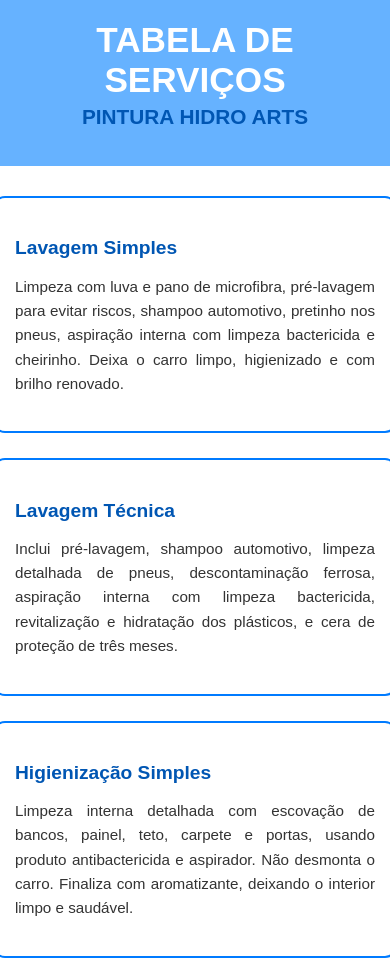
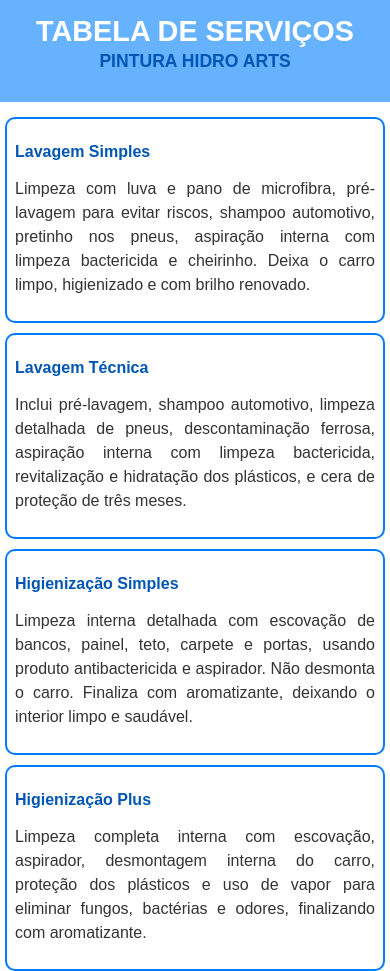
Before and after one commit to LannaLorrane/TabelaDeServicos, a plain HTML site: page index.html in a window 390 px wide. Shown: the top 971 px of the page. Drawn offline with Linux system fonts and the light colour scheme.

Commit message:
Atualizar o index.html

```diff
--- a/index.html
+++ b/index.html
@@ -15,72 +15,80 @@
     }
 
     header {
-      background-color: #66b2ff; /* azul claro */
-      padding: 20px;
+      background-color: #66b2ff;
+      padding: 15px;
       text-align: center;
     }
 
     header h1 {
       color: #ffffff;
-      font-size: 2.2em;
+      font-size: 1.8em;
       margin: 0;
     }
 
     header h2 {
-      color: #0056b3; /* azul médio/forte */
-      font-size: 1.3em;
-      font-weight: 700; /* negrito */
-      margin-top: 5px;
+      color: #0056b3;
+      font-size: 1.1em;
+      font-weight: 700;
+      margin-top: 3px;
     }
 
     .container {
       display: flex;
       flex-direction: column;
       align-items: center;
-      padding: 30px 15px;
-      max-width: 900px;
+      padding: 15px 5px;
+      max-width: 100%;
       margin: auto;
     }
 
     .servico {
       background-color: #fff;
-      border: 2px solid #007bff; /* borda azul mais grossa */
-      border-radius: 12px;
-      padding: 20px;
-      margin-bottom: 25px;
+      border: 2px solid #007bff;
+      border-radius: 10px;
+      padding: 10px;
+      margin-bottom: 10px;
       width: 100%;
+      box-sizing: border-box;
       transition: transform 0.2s ease, box-shadow 0.2s ease;
     }
 
     .servico:hover {
-      transform: translateY(-4px);
-      box-shadow: 4px 5px 5px rgba(86, 154, 223, 0.822); /* sombra azul no hover */
+      transform: translateY(-3px);
+      box-shadow: 3px 3px 5px rgba(86, 154, 223, 0.8);
     }
 
     .servico h3 {
       color: #0056b3;
-      font-size: 1.2em;
-      margin-bottom: 8px;
+      font-size: 1.05em;
+      margin-bottom: 4px;
     }
 
     .servico p, .servico ul {
-      font-size: 0.95em;
+      font-size: 1.1em; /* maior para leitura confortável */
       line-height: 1.6;
       color: #333;
       text-align: justify;
     }
 
     .servico ul {
-      padding-left: 20px;
+      padding-left: 15px;
+    }
+
+    .observacao {
+      text-align: center;
+      margin: 15px 0;
+      font-size: 0.9em;
+      color: #555;
     }
 
     footer {
       text-align: center;
       background-color: #66b2ff;
       color: white;
-      padding: 15px;
-      margin-top: 30px;
-      font-size: 0.95em;
+      padding: 12px;
+      margin-top: 20px;
+      font-size: 0.9em;
     }
 
     footer a {
@@ -92,6 +100,20 @@
     footer a:hover {
       text-decoration: underline;
     }
+
+    /* Responsividade extra para telas pequenas */
+    @media (max-width: 500px) {
+      .servico {
+        padding: 8px;
+      }
+      .servico h3 {
+        font-size: 1em;
+      }
+      .servico p, .servico ul {
+        font-size: 1em; /* maior no celular também */
+        line-height: 1.5;
+      }
+    }
   </style>
 </head>
 <body>
@@ -102,32 +124,27 @@
   </header>
 
   <div class="container">
-    <!-- Blocos de serviços -->
+    <!-- Blocos de serviços (29) -->
     <div class="servico">
       <h3>Lavagem Simples</h3>
       <p>Limpeza com luva e pano de microfibra, pré-lavagem para evitar riscos, shampoo automotivo, pretinho nos pneus, aspiração interna com limpeza bactericida e cheirinho. Deixa o carro limpo, higienizado e com brilho renovado.</p>
     </div>
-
     <div class="servico">
       <h3>Lavagem Técnica</h3>
       <p>Inclui pré-lavagem, shampoo automotivo, limpeza detalhada de pneus, descontaminação ferrosa, aspiração interna com limpeza bactericida, revitalização e hidratação dos plásticos, e cera de proteção de três meses.</p>
     </div>
-
     <div class="servico">
       <h3>Higienização Simples</h3>
       <p>Limpeza interna detalhada com escovação de bancos, painel, teto, carpete e portas, usando produto antibactericida e aspirador. Não desmonta o carro. Finaliza com aromatizante, deixando o interior limpo e saudável.</p>
     </div>
-
     <div class="servico">
       <h3>Higienização Plus</h3>
       <p>Limpeza completa interna com escovação, aspirador, desmontagem interna do carro, proteção dos plásticos e uso de vapor para eliminar fungos, bactérias e odores, finalizando com aromatizante.</p>
     </div>
-
     <div class="servico">
       <h3>Higienização de Motor</h3>
       <p>Limpeza detalhada do motor com aplicação de verniz de proteção.</p>
     </div>
-
     <div class="servico">
       <h3>Higienização Interna do Carro, Parte por Parte</h3>
       <ul>
@@ -137,120 +154,101 @@
         <li><strong>Bancos:</strong> motorista e passageiros</li>
       </ul>
     </div>
-
     <div class="servico">
       <h3>Higienização de Rodas</h3>
       <p>Limpeza detalhada das rodas, removendo sujeira e resíduos acumulados.</p>
     </div>
-
     <div class="servico">
       <h3>Pretinho</h3>
       <p>Aplicação de pretinho nos pneus, com remoção de graxa ou lama pesada quando necessário, proporcionando acabamento limpo e visual renovado.</p>
     </div>
-
     <div class="servico">
       <h3>Micro Pintura</h3>
       <p>Retoque pontual de pintura em pequenas áreas, ideal para eliminar riscos leves ou manchas sem precisar repintar a peça inteira, preservando o acabamento original.</p>
     </div>
-
     <div class="servico">
       <h3>Pintura Completa Carro + Polimento</h3>
       <p>Serviço completo de pintura de carro, portas, para-lamas, para-choques, capô, teto, porta-malas e peças internas, incluindo polimento para uniformidade e acabamento de alta qualidade.</p>
     </div>
-
     <div class="servico">
       <h3>Restauração de Plástico</h3>
       <p>Limpeza e descontaminação de plásticos internos e externos, aplicação de produto restaurador e vitrificação, garantindo proteção e renovação por um ano.</p>
     </div>
-
     <div class="servico">
       <h3>Restauração de Vidros</h3>
       <p>Limpeza completa de todos os vidros com descontaminador de chuva ácida, proteção e acabamento interno e externo.</p>
     </div>
-
     <div class="servico">
       <h3>Pintura de Rodas (Caminhão, Carretas)</h3>
       <p>Pintura completa ou parcial das rodas, incluindo aro, cubo e personalizações, podendo restaurar o padrão original ou aplicar cores personalizadas, garantindo acabamento uniforme, proteção e aparência profissional.</p>
     </div>
-
     <div class="servico">
       <h3>Vitrificação de Farol</h3>
       <p>Polimento da lente e aplicação de proteção vitrificante, garantindo durabilidade e proteção de um ano.</p>
     </div>
-
     <div class="servico">
       <h3>Restauração de Farol</h3>
       <p>Lixamento progressivo da lente, isolamento e aplicação de proteção vitrificante, com garantia de um ano.</p>
     </div>
-
     <div class="servico">
       <h3>Restauração de Farol com Polimento</h3>
       <p>Lixamento progressivo e polimento do farol, isolamento e aplicação de polímero, com três anos de proteção.</p>
     </div>
-
     <div class="servico">
       <h3>Polimento de Rapatema (Casca de Laranja)</h3>
       <p>Lixamento progressivo, polimento técnico de todas as chapas, isolamento das borrachas e aplicação de selante com proteção de um ano, lavagem simples incluída.</p>
     </div>
-
     <div class="servico">
       <h3>Polimento Tanques</h3>
       <p>Polimento completo de tanques usando máquina e, quando necessário, Bombril, garantindo superfícies limpas e uniformes. Também é possível aplicar pintura de cinta no tanque.</p>
     </div>
-
     <div class="servico">
       <h3>Polimento Espelhado Fora do Lugar</h3>
       <p>Tratamento de desgaste do alumínio com máquina, realizado fora da posição original do tanque, proporcionando acabamento espelhado e superfície uniforme.</p>
     </div>
-
     <div class="servico">
       <h3>Polimento Espelhado no Lugar</h3>
       <p>Desgaste do alumínio tratado com máquina, mantendo o tanque no local, ideal para recuperação de brilho sem remoção da peça.</p>
     </div>
-
     <div class="servico">
       <h3>Polimento Caminhão</h3>
       <p>Acabamento de superfícies de caminhões, incluindo lixamento quando necessário, aplicação de cera e polimento de áreas foscas, garantindo brilho uniforme e renovação da pintura.</p>
     </div>
-
     <div class="servico">
       <h3>Polimento Alumínio</h3>
       <p>Polimento detalhado de suportes de alumínio, tampas de mala e descarga, usando máquina, lixamento ou Bombril conforme a necessidade, garantindo acabamento liso e brilho uniforme.</p>
     </div>
-
     <div class="servico">
       <h3>Polimento Rodas Alumínio</h3>
       <p>Polimento das rodas com máquina, à mão ou usando Bombril e lixa, incluindo restauração da roda espelhada, proporcionando brilho, proteção e aparência renovada.</p>
     </div>
-
     <div class="servico">
       <h3>Polimento Carreta</h3>
       <p>Polimento completo de carretas, cobrindo tetos altos e baixos, bicudas e novas superfícies. Inclui lixamento quando necessário e aplicação de cera, garantindo brilho uniforme e renovação da pintura.</p>
     </div>
-
     <div class="servico">
       <h3>Polimento Comercial One Step</h3>
       <p>Lavagem, descontaminação com clay bar, polimento de uma etapa que remove 50% dos riscos, e aplicação de hidrorepelente com proteção de seis meses.</p>
     </div>
-
     <div class="servico">
       <h3>Polimento Comercial Silitização</h3>
       <p>Lavagem, descontaminação com clay bar, polimento de uma etapa removendo 50% dos riscos, proteção com hidrorepelente de um ano e isolamento das borrachas.</p>
     </div>
-
     <div class="servico">
       <h3>Polimento Técnico e Vitrificação</h3>
       <p>Lavagem simples, descontaminação, polimento em três etapas removendo 100% dos riscos, lixamento para arranhões profundos, isolamento de borrachas e vidros, e vitrificação com proteção de um ano.</p>
     </div>
-
     <div class="servico">
       <h3>Polimento Técnico e Vitrificação PRO 9H3Y</h3>
       <p>Lavagem técnica, descontaminação, polimento em três etapas com remoção total de riscos, lixamento profundo, isolamento e vitrificação com proteção de três anos.</p>
     </div>
-
     <div class="servico">
       <h3>Polimento Técnico e Vitrificação PRO 9H5Y</h3>
       <p>Lavagem técnica, descontaminação de vidros e pintura, polimento em três etapas, detalhamento das partes pequenas, lixamento de arranhões profundos, isolamento e vitrificação com proteção de três anos, finalizando com lavagem de motor ou vitrificação de farol.</p>
+    </div>
+
+    <div class="observacao">
+      Todas as informações citadas neste site são verdadeiras, mas para saber mais detalhes sobre cada serviço, consulte um de nós diretamente: pessoalmente, via Direct ou WhatsApp.
     </div>
 
   </div>
```
